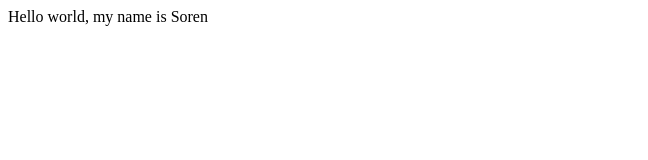
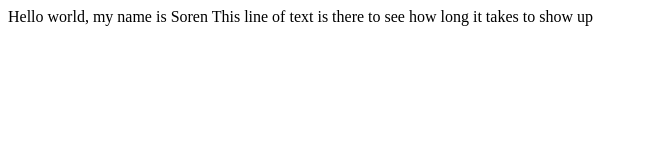
Before and after one commit to sorenbagley/sorenbagley.github.io, a plain HTML site: page index.html in a window 1280 px wide. Shown: the whole page, without its empty margins (0-648 px from the left). Drawn offline with Linux system fonts and the light colour scheme.

Commit message:
added second line of text to htlm

```diff
--- a/index.html
+++ b/index.html
@@ -7,6 +7,9 @@
 
 
 Hello world, my name is Soren
+
+This line of text is there to see how long it takes to show up
+
 
 
 </body>
```
